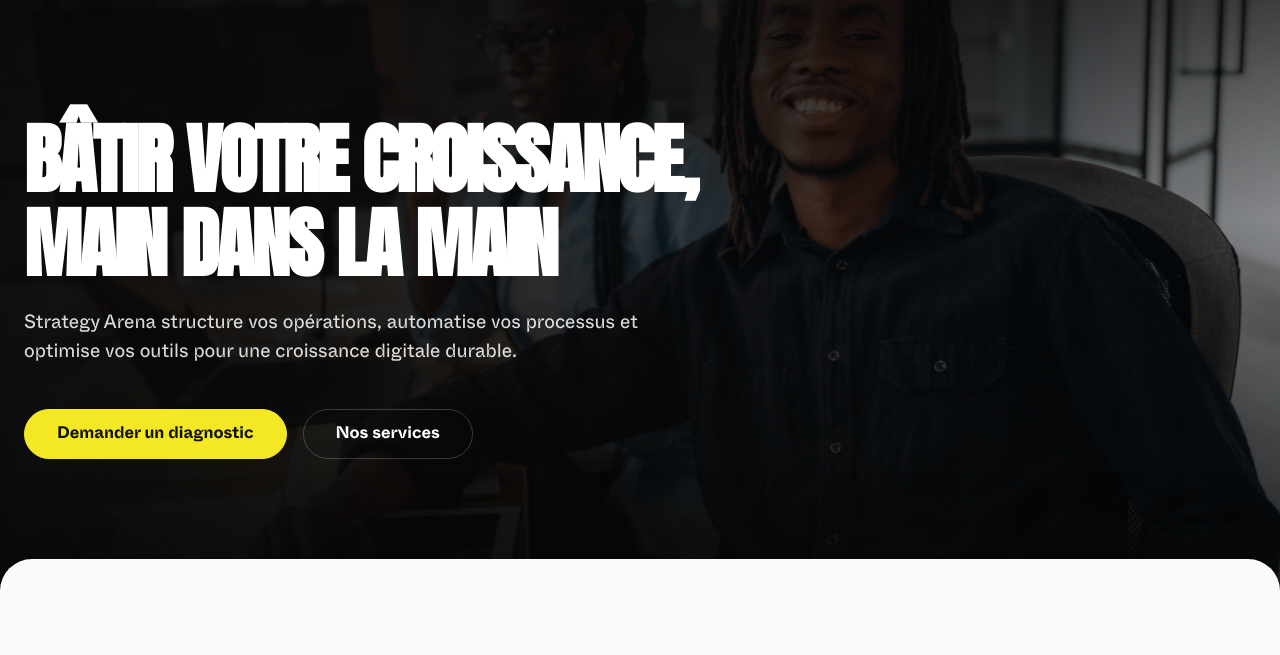
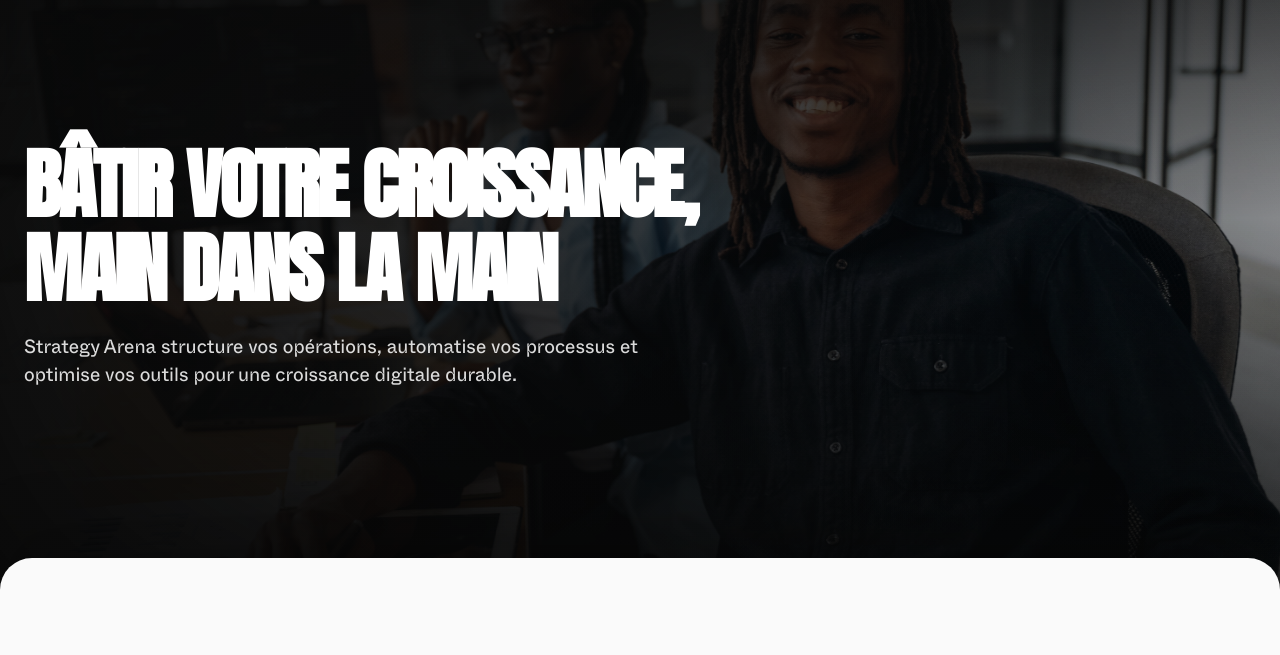
Before and after one commit to Talesman-index/ARENA, a website: page index.html in a window 1280 px wide. Shown: the part 102-757 px from the top of the page. Drawn offline with nearby package versions, Linux system fonts and the light colour scheme.

Commit message:
feat: remove hero CTA buttons from hero section

```diff
--- a/index.html
+++ b/index.html
@@ -166,10 +166,6 @@
                     main dans la main
                 </h1>
                 <p class="hero-desc">Strategy Arena structure vos opérations, automatise vos processus et optimise vos outils pour une croissance digitale durable.</p>
-                <div class="hero-ctas">
-                    <a href="#contact" class="hero-primary-btn">Demander un diagnostic</a>
-                    <a href="#services" class="hero-secondary-btn">Nos services</a>
-                </div>
             </div>
         </div>
     </section>
```
